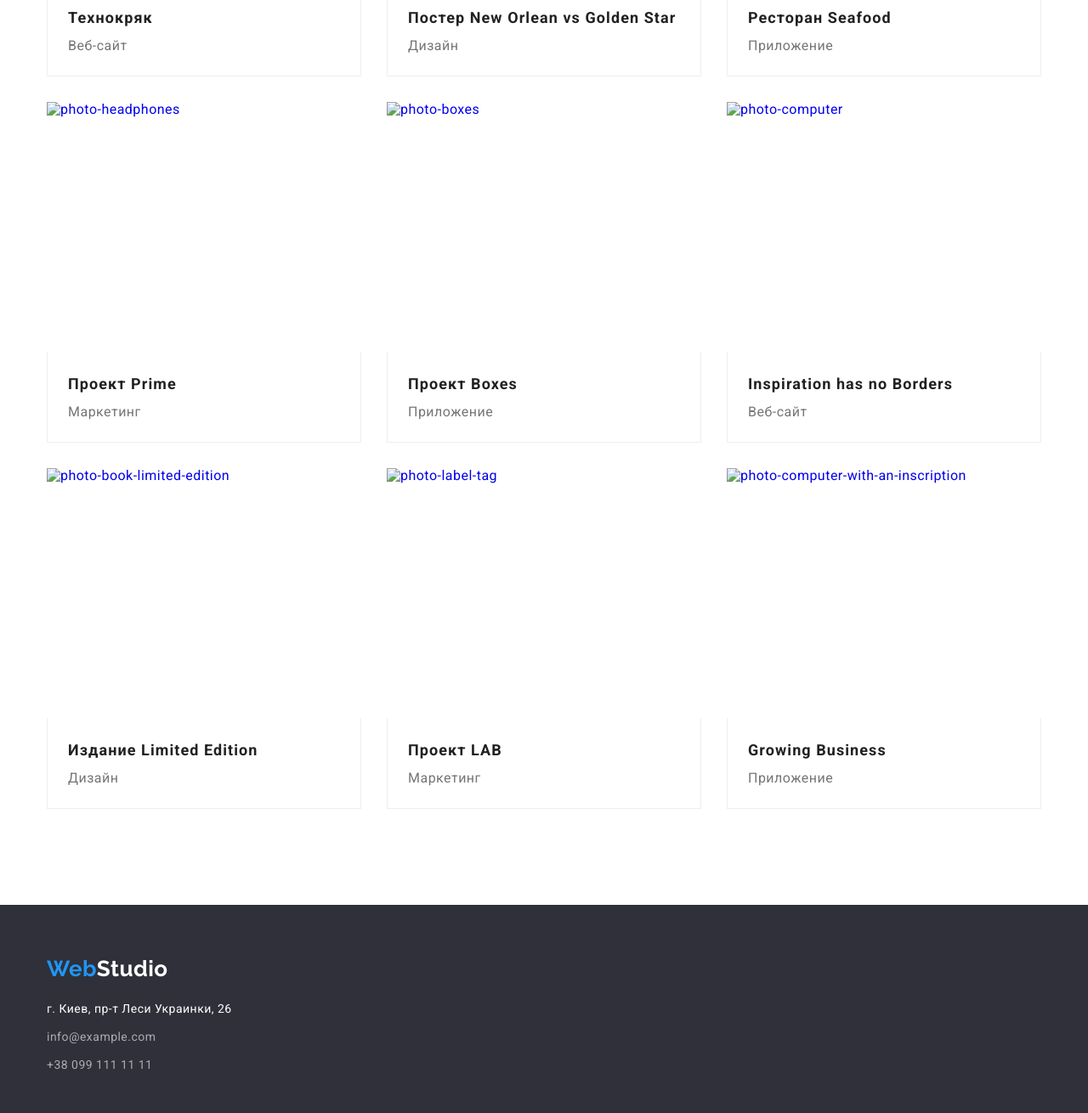
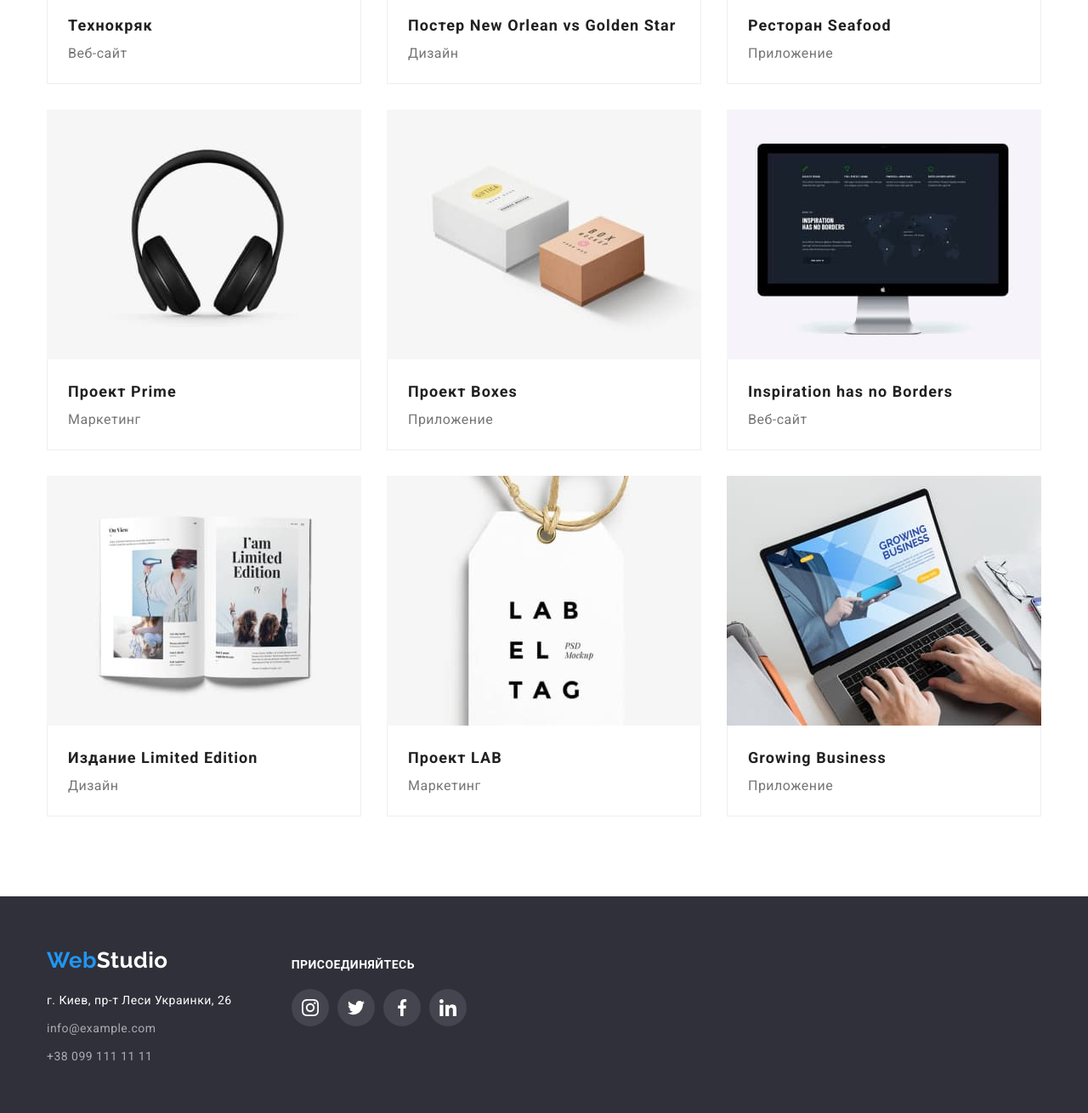
Before and after one commit to Kateryna1105/goit-markup-hw-04, a plain HTML site: page portfolio.html in a window 1280 px wide. Shown: the part 560-1870 px from the top of the page at 85% size. Drawn offline with nearby package versions, Linux system fonts and the light colour scheme.

Commit message:
Home-task 4 ready 08/08

```diff
--- a/css/styles.css
+++ b/css/styles.css
@@ -149,8 +149,6 @@ gap: 10px;
 .link-mail-item {
     fill: #757575;
 }
-
-
 
 .nav-link:hover,
 .nav-link:focus{
@@ -533,8 +531,8 @@ background: #2F303A;
 }
 
 .sect-filtr-buttons {
-    padding-top: 85px;
-    padding-bottom: 113px;
+    padding-top: 94px;
+    padding-bottom: 94px;
 }
 
 .btn-list {
--- a/portfolio.html
+++ b/portfolio.html
@@ -29,18 +29,28 @@
           </ul>
          </nav>
          <ul class="links list">
-            <li class="item">
-                <a href="mailto:info@devstudio.com" class="nav-link link">info@devstudio.com</a>
+             <li class="item-mailto">
+                <a href="mailto:info@devstudio.com" class="nav-link link">
+                    <svg class="link-mail-item" width="16" height="12">
+                        <use href="./img/icons-header.svg#icon-icon-mail">
+                            </use>
+                    </svg>
+                    info@devstudio.com</a>
             </li>
-            <li class="links-item item">
-                <a href="tel:+380961111111" class="nav-link link">+38 096 111 11 11</a>
+                 <li class="links-item item">
+                <a href="tel:+380961111111" class="nav-link link">
+                    <svg class="link-mail-item" width="10" height="16">
+                        <use href="./img/icons-header.svg#icon-icon-phone"></use>
+                    </svg>
+                    +38 096 111 11 11</a>
             </li>
          </ul>
          </div>
     </header>
     <main>
         <section class="sect-filtr-buttons">
-            <div class="container">
+        <div class="container">
+         </nav>
              <h1 hidden>Filtr-buttons</h2>
             <ul class="btn-list list">
                 <li class="btn-item"><button type="button" class="about-btn all">Все</button></li>
@@ -52,7 +62,7 @@
             <ul class="portfolio-list list">
                 <li class="portfolio-item">
                     <a href="#" class="link">
-                      <img class="img-correct" src="./img ht2/our-people.jpg"
+                    <img class="img-correct" src="./img/our-people.jpg"
                     alt="photos-our-people"
                     width="370"
                     height="294">
@@ -64,7 +74,7 @@
                 </li>
                 <li class="portfolio-item">
                     <a href="#" class="link">
-                    <img class="img-correct" src="./img ht2/poster-new-orlean.jpg"
+                    <img class="img-correct" src="./img/poster-new-orlean.jpg"
                     alt="poster-new-orlean-vs-golden-star"
                     width="370"
                     height="294">
@@ -76,7 +86,7 @@
                 </li>
                 <li class="portfolio-item">
                     <a href="#" class="link">
-                    <img class="img-correct" src="./img ht2/seafood-rest.jpg"
+                    <img class="img-correct" src="./img/seafood-rest.jpg"
                     alt="photo-logo-seafood-restaurant"
                     width="370"
                     height="294">
@@ -88,7 +98,7 @@
                 </li>
                 <li class="portfolio-item">
                     <a href="#" class="link">
-                    <img class="img-correct" src="./img ht2/project-mark.jpg"
+                    <img class="img-correct" src="./img/project-mark.jpg"
                     alt="photo-headphones"
                     width="370"
                     height="294">
@@ -100,7 +110,7 @@
                 </li>
                 <li class="portfolio-item">
                     <a href="#" class="link">
-                    <img class="img-correct" src="./img ht2/project-boxes.jpg"
+                    <img class="img-correct" src="./img/project-boxes.jpg"
                     alt="photo-boxes"
                     width="370"
                     height="294">
@@ -112,7 +122,7 @@
                 </li>
                 <li class="portfolio-item">
                     <a href="#" class="link">
-                    <img class="img-correct" src="./img ht2/inspiration-comp.jpg"
+                    <img class="img-correct" src="./img/inspiration-comp.jpg"
                     alt="photo-computer"
                     width="370"
                     height="294">
@@ -124,7 +134,7 @@
                 </li>
                 <li class="portfolio-item">
                     <a href="#" class="link">
-                    <img class="img-correct" src="./img ht2/edition.jpg"
+                    <img class="img-correct" src="./img/edition.jpg"
                     alt="photo-book-limited-edition"
                     width="370"
                     height="294">
@@ -136,7 +146,7 @@
                 </li>
                 <li class="portfolio-item">
                     <a href="#" class="link">
-                    <img class="img-correct" src="./img ht2/project-lab.jpg"
+                    <img class="img-correct" src="./img/project-lab.jpg"
                     alt="photo-label-tag"
                     width="370"
                     height="294">
@@ -148,7 +158,7 @@
                 </li>
                 <li class="portfolio-item">
                     <a href="#" class="link">
-                    <img class="img-correct" src="./img ht2/growing-business.jpg"
+                    <img class="img-correct" src="./img/growing-business.jpg"
                     alt="photo-computer-with-an-inscription"
                     width="370"
                     height="294">
@@ -164,6 +174,8 @@
     </main>
     <footer class="footer">
             <div class="container">
+            <div class="footer-line">
+                <div class="logo-adress">
             <a href="#" lang="en" class="logo foot link">Web<span class="part-second">Studio</span></a>
             <address class="address-section">
                 <p class="address-text">г. Киев, пр-т Леси Украинки, 26</p>
@@ -176,6 +188,41 @@
                     </li>
                 </ul>
                  </address>
+                 </div>
+                 <section class="join-links">
+                 <h2 class="join-title">ПРИСОЕДИНЯЙТЕСЬ</h2>
+                 <ul class="join-list list">
+                    <li class="join-item">
+                        <a href="" class="join-link">
+                          <svg class="join-icon" width="20" height="20">
+                                    <use href="./img/icons.svg#icon-instagram"></use>
+                                </svg>
+                        </a>
+                    </li>
+                 <li class="join-item">
+                         <a href="" class="join-link">
+                             <svg class="join-icon" width="20" height="20">
+                                <use href="./img/icons.svg#icon-twitter"></use>
+                             </svg>
+                         </a>
+                </li>
+                 <li class="join-item">
+                        <a href="" class="join-link">
+                              <svg class="join-icon" width="20" height="20">
+                                <use href="./img/icons.svg#icon-facebook"></use>
+                             </svg>
+                        </a>
+                    </li>
+                 <li class="join-item">
+                        <a href="" class="join-link">
+                            <svg class="join-icon" width="20" height="20">
+                                <use href="./img/icons.svg#icon-linkedin"></use>
+                             </svg>
+                        </a>
+                    </li>
+                </ul>
+                </section>
+                </div>
         </div>
     </footer>
 </body>
```
Also changed, not shown: img/icon-mail.png (added), img/icons-sec2.svg (added).
